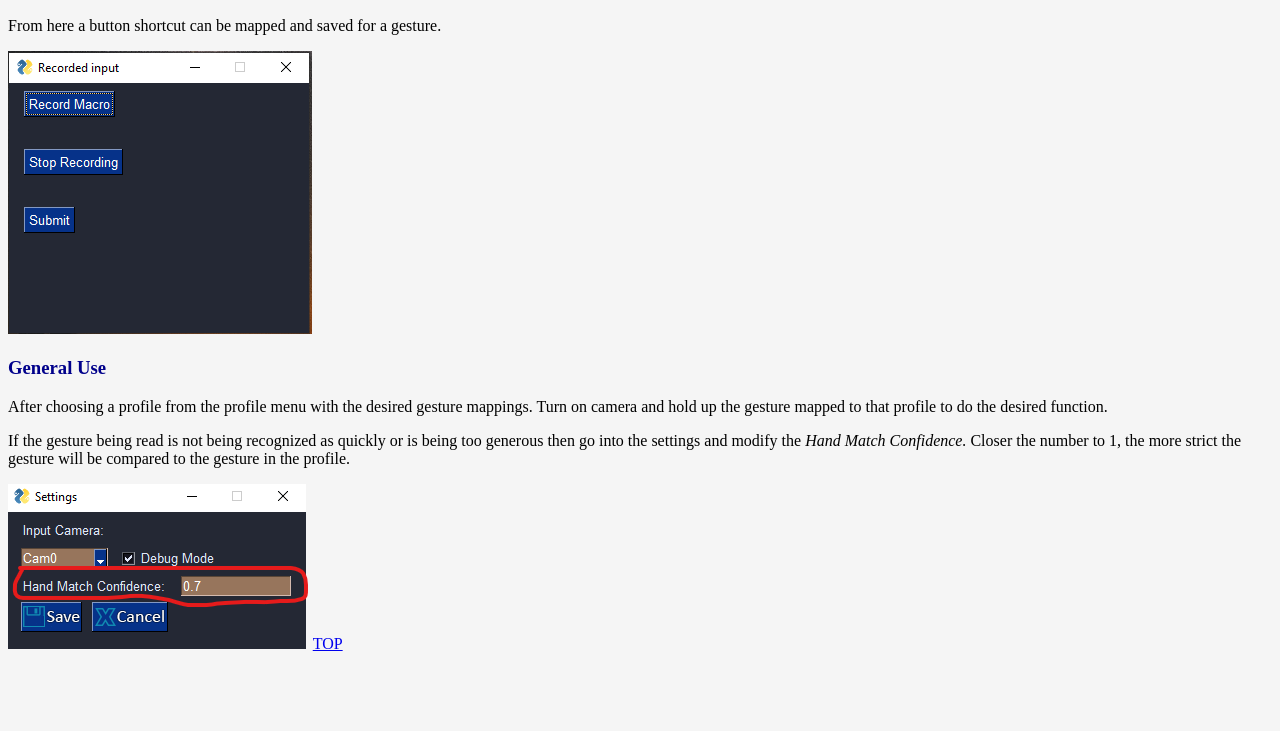
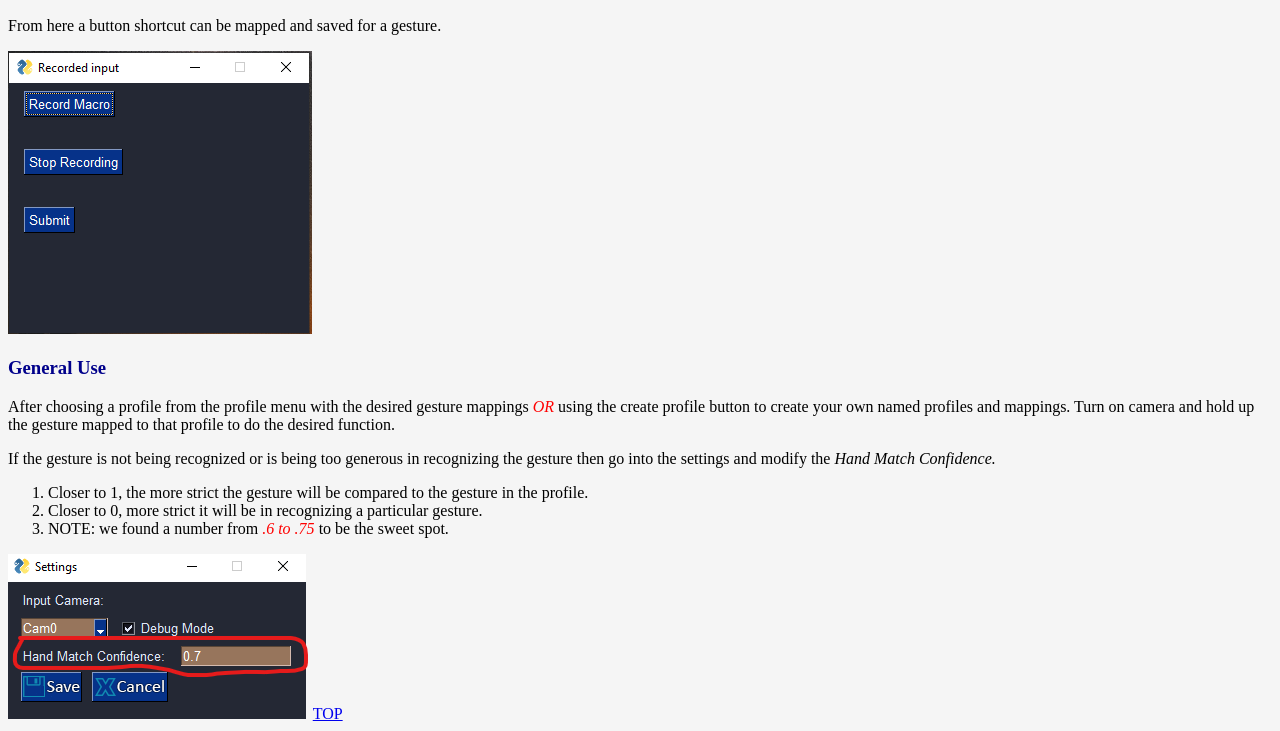
Before and after one commit to Jnguyenpham94/test-nodejs, a website: page nodejs/instructions.html in a window 1280 px wide. Shown: the part 2045-2776 px from the top of the page. Before the commit the page ends 2706 px from the top, so only its background shows below. Drawn offline with Linux system fonts and the light colour scheme.

Commit message:
finished up html and css doc

```diff
--- a/nodejs/instructions.html
+++ b/nodejs/instructions.html
@@ -55,14 +55,23 @@
       <h3 id="GU">General Use</h3>
       <p>
         After choosing a profile from the profile menu with the desired gesture
-        mappings. Turn on camera and hold up the gesture mapped to that profile
+        mappings <em class="sweet">OR</em> using the create profile button to create your own named profiles and mappings. Turn on camera and hold up the gesture mapped to that profile
         to do the desired function.
       </p>
       <p>
-        If the gesture being read is not being recognized as quickly or is being
-        too generous then go into the settings and modify the
-        <em>Hand Match Confidence.</em> Closer the number to 1, the more strict
-        the gesture will be compared to the gesture in the profile.
+        If the gesture is not being recognized or is being too
+        generous in recognizing the gesture then go into the settings and modify
+        the
+        <em>Hand Match Confidence.</em>
+        <ol>
+          <li> Closer to 1, the more strict the gesture will be compared to the gesture in the profile.
+          </li>
+          <li>Closer to 0, more strict it will be in recognizing a particular gesture.
+          </li>
+          <li>
+            NOTE: we found a number from <em class="sweet">.6 to .75</em> to be the sweet spot.
+          </li>
+        </ol>
       </p>
       <img src="img/settings_confidence.png" alt="Confidence value" />
       <a id="topbtn" href="#">TOP</a>
--- a/nodejs/intro.css
+++ b/nodejs/intro.css
@@ -1,8 +1,7 @@
-/*Planned side bar stuff*/
+/*Planned side-bar or top-bar stuff*/
 .top-bar {
   height: 100%; /* 100% Full-height */
-  width: 1; /* 0 width - change this with JavaScript */
-  /*position: fixed;*/ /* Stay in place */
+  width: 1;
   z-index: 1; /* Stay on top */
   top: auto;
   background-color: greenyellow;
@@ -21,6 +20,10 @@ body {
 /*Button to go to top --- PLANNED TO MAKE IT MOVE WITH SCREEN*/
 .topbtn {
   position: relative;
+  color: red;
+}
+
+.sweet {
   color: red;
 }
 
```
